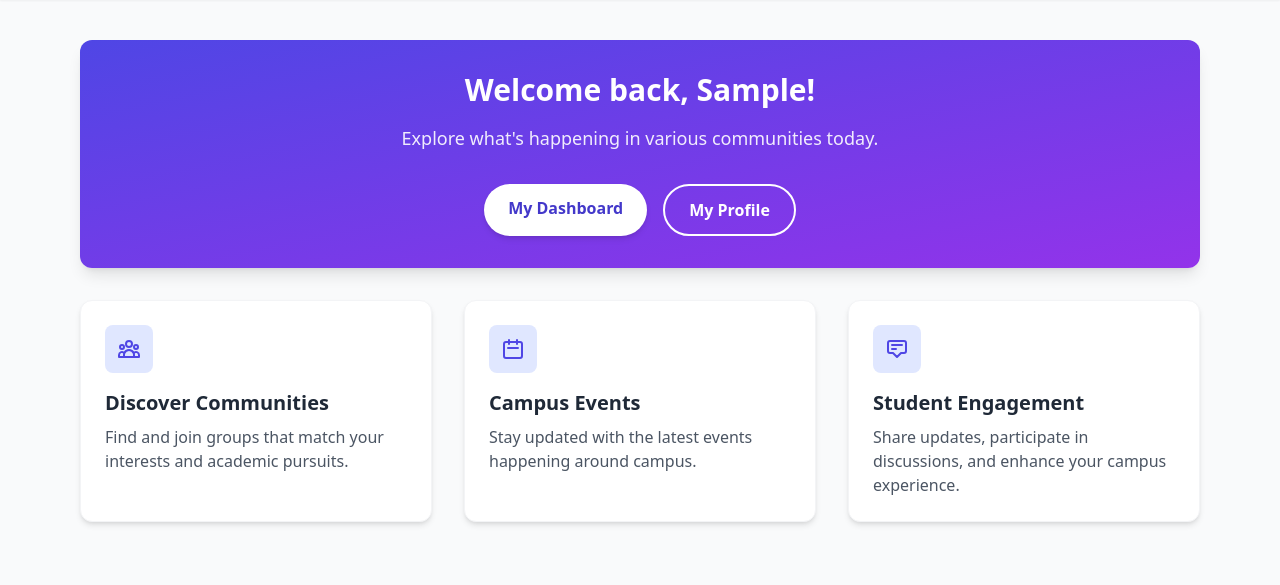
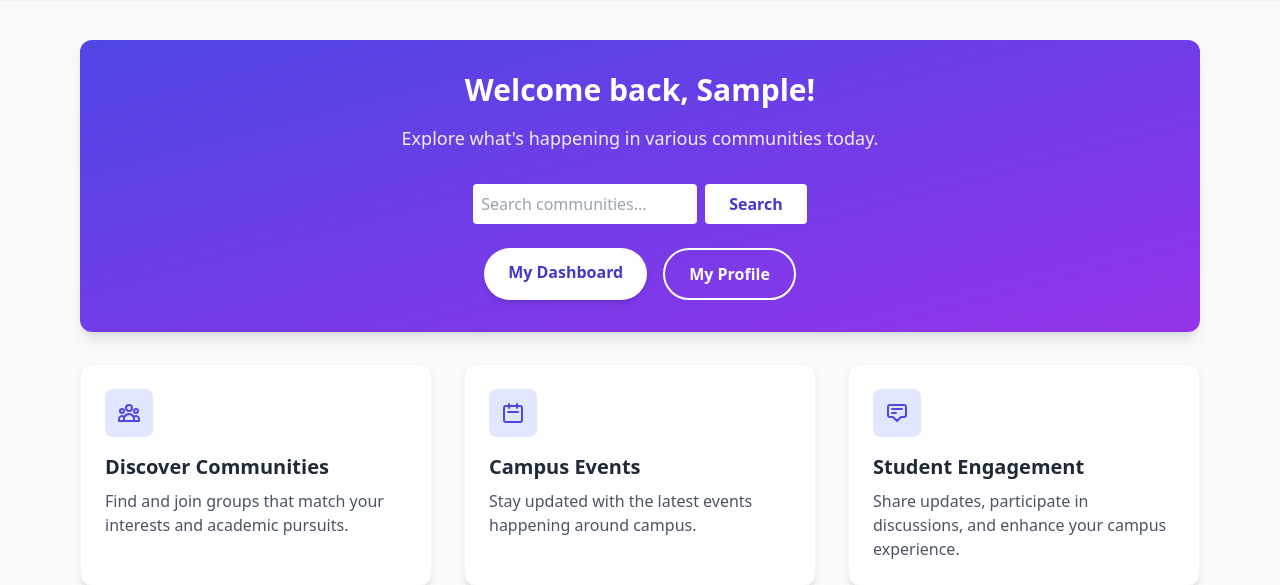
Before and after one commit to Strizzy066/uni-hub, a Django app: page / in a window 1280 px wide. Shown: the part 80-665 px from the top of the page. Run offline with Django 5.2, Linux system fonts and the light colour scheme; the visitor is signed in with stand-in values (Sample User, id 1); style sheets or scripts are compiled from the project's sources.

Commit message:
Community search added

```diff
--- a/core/templates/core/home.html
+++ b/core/templates/core/home.html
@@ -12,6 +12,16 @@
             <h2 class="text-3xl font-bold mb-4">Welcome back{% if user.first_name %}, {{ user.first_name }}{% endif %}!
             </h2>
             <p class="text-lg mb-8 opacity-90">Explore what's happening in various communities today.</p>
+            <!-- Search form -->
+            <div class="mt-4 mb-6">
+                <form action="{% url 'core:search_communities' %}" method="get" class="flex items-center justify-center gap-2">
+                    <input type="text" name="query" placeholder="Search communities..." class="text-gray-900 p-2 rounded w-1/3">
+                    <button type="submit" class="bg-white text-indigo-700 font-semibold rounded px-6 py-2 hover:bg-opacity-90 transition-colors">
+                        Search
+                    </button>
+                </form>
+            </div>
+
             <div class="flex flex-col sm:flex-row justify-center gap-4">
                 <a href="#"
                     class="px-6 py-3 bg-white text-indigo-700 font-semibold rounded-full hover:bg-opacity-90 transition-colors shadow-md">
--- a/core/urls.py
+++ b/core/urls.py
@@ -1,6 +1,8 @@
 from django.urls import path, include
 from . import views
 from rest_framework.routers import DefaultRouter
+from .views import search_communities
+
 
 # Create a router for viewsets
 router = DefaultRouter()
@@ -30,3 +32,7 @@ urlpatterns = [
         path('users/', views.UserListAPIView.as_view(), name='user-list'),
     ])),
 ]
+
+urlpatterns += [
+    path('search/', search_communities, name='search_communities'),
+]
--- a/core/views.py
+++ b/core/views.py
@@ -16,6 +16,16 @@ from .serializers import UserSerializer
 from .models import User
 
 # Create your views here.
+
+def search_communities(request):
+    query = request.GET.get('query', '')
+    if query:
+        communities = Community.objects.filter(name__icontains=query)
+    else:
+        communities = Community.objects.none()  # Return no communities if no query is provided
+    return render(request, 'core/search.html', {'communities': communities})
+
+
 def home(request):
     """
     View function for the home page of the site.
```
Also changed, not shown: core/templates/core/search.html (added, +16 -0 lines), core/migrations/0004_alter_community_members.py (added).
